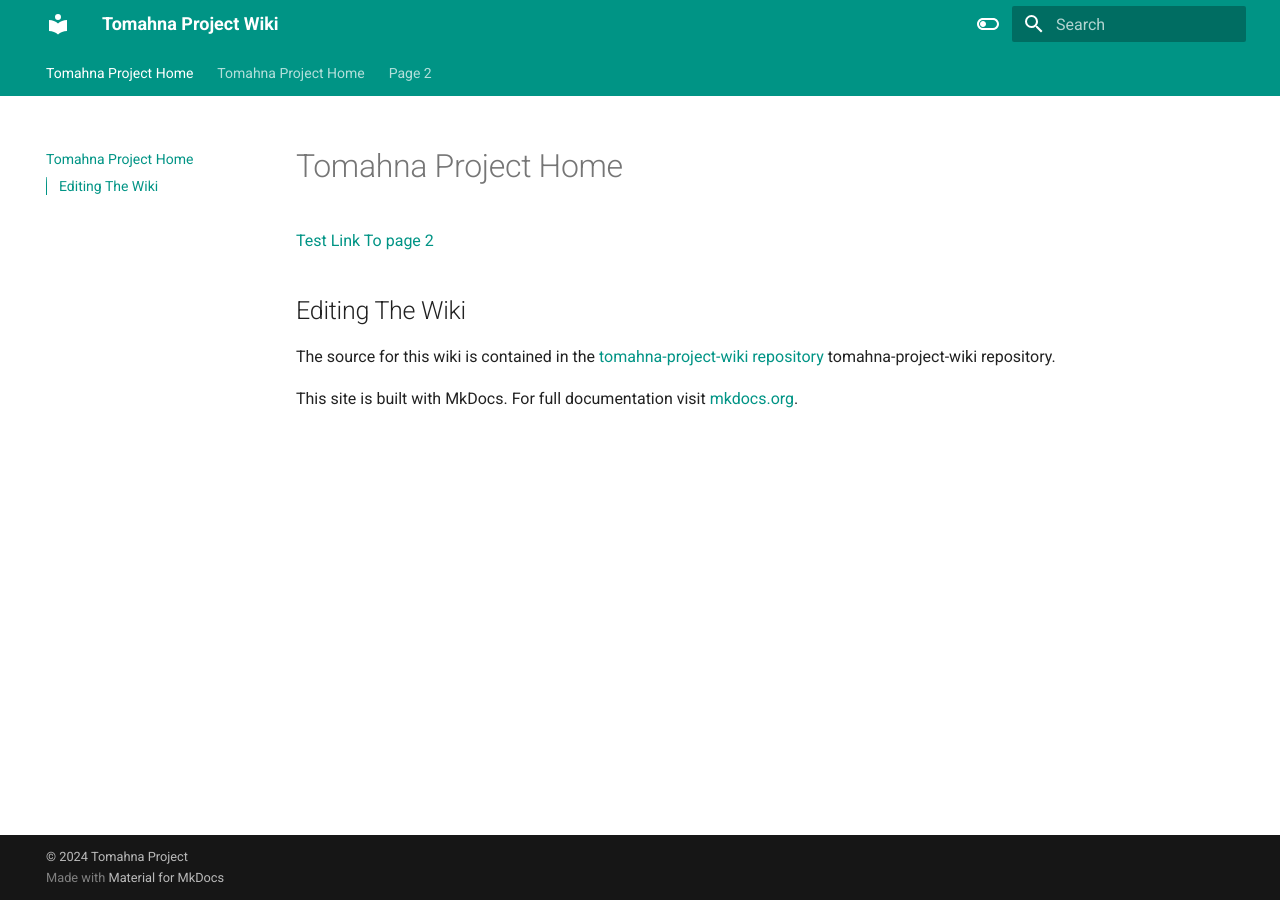
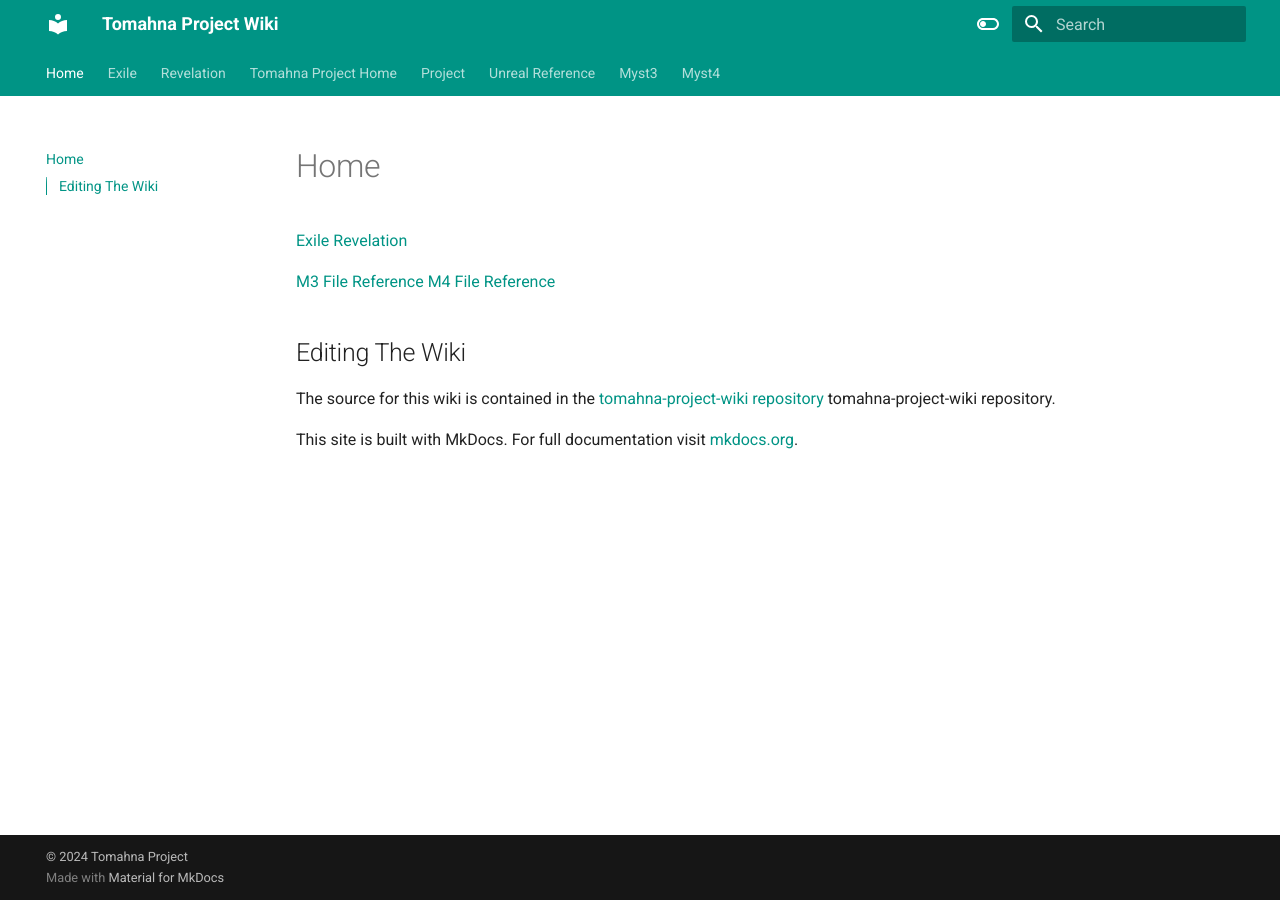
Before and after one commit to TomahnaProject/tomahna-project-wiki, an MkDocs documentation site: the page built from docs/index.md, in a window 1280 px wide. Built offline with MkDocs 1.6.1 and Material for MkDocs 9.7.7, drawn with Linux system fonts in a browser that asks for light colours.

```diff
--- a/docs/index.md
+++ b/docs/index.md
@@ -1,6 +1,10 @@
-# Tomahna Project Home
+# Home
 
-[Test Link To page 2](page2.md)
+[Exile](myst3.md)
+[Revelation](myst4.md)
+
+[M3 File Reference](myst3/file-reference.md)
+[M4 File Reference](myst4/file-reference.md)
 
 ## Editing The Wiki
 The source for this wiki is contained in the [tomahna-project-wiki repository](https://github.com/TomahnaProject/tomahna-project-wiki) tomahna-project-wiki repository.
--- a/docs/page2.md
+++ /dev/null
@@ -1,5 +0,0 @@
-# Page 2
-
-## Another heading
-
-Some more example text
```
Also changed, not shown: docs/myst3.md (added, +3 -0 lines), docs/myst3/file-reference.md (added, +5 -0 lines), docs/myst4.md (added, +3 -0 lines), docs/myst4/file-reference.md (added, +74 -0 lines), docs/project.md (added, +17 -0 lines), docs/unreal.md (added, +2 -0 lines).
